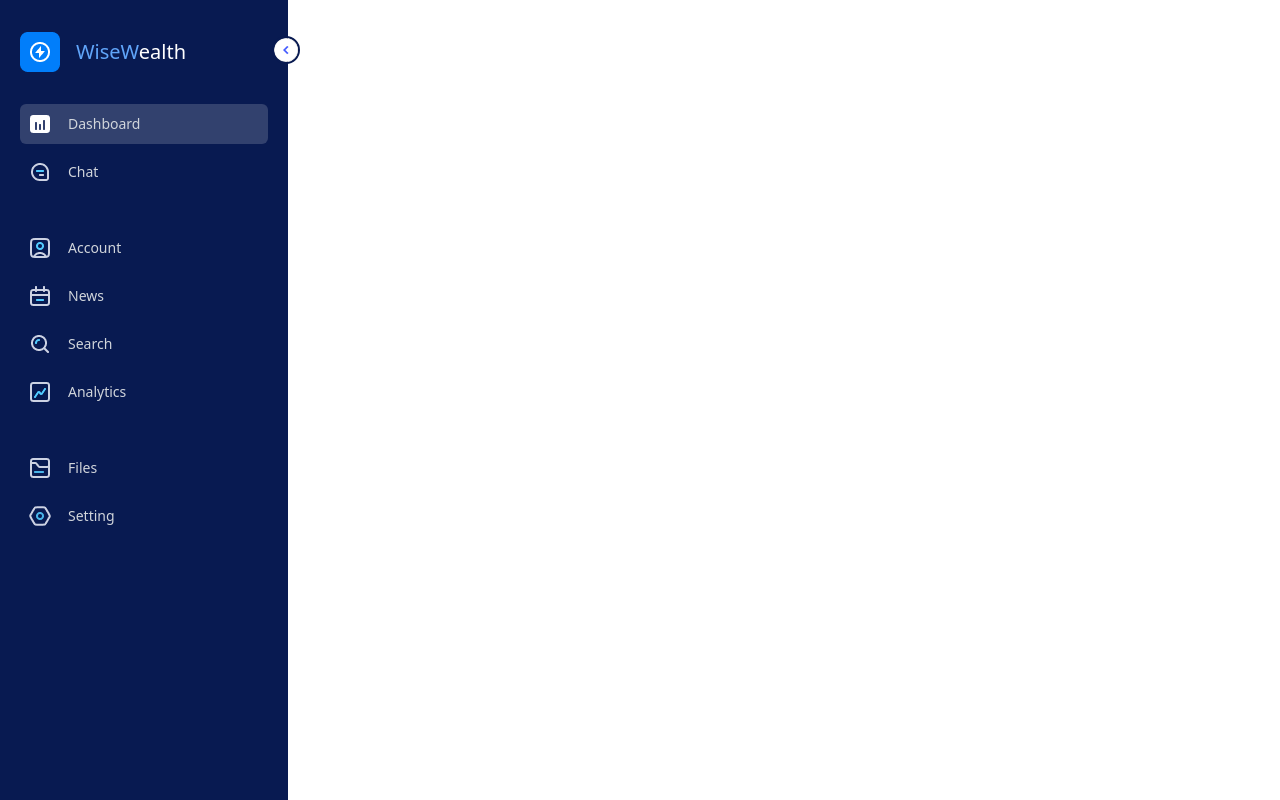
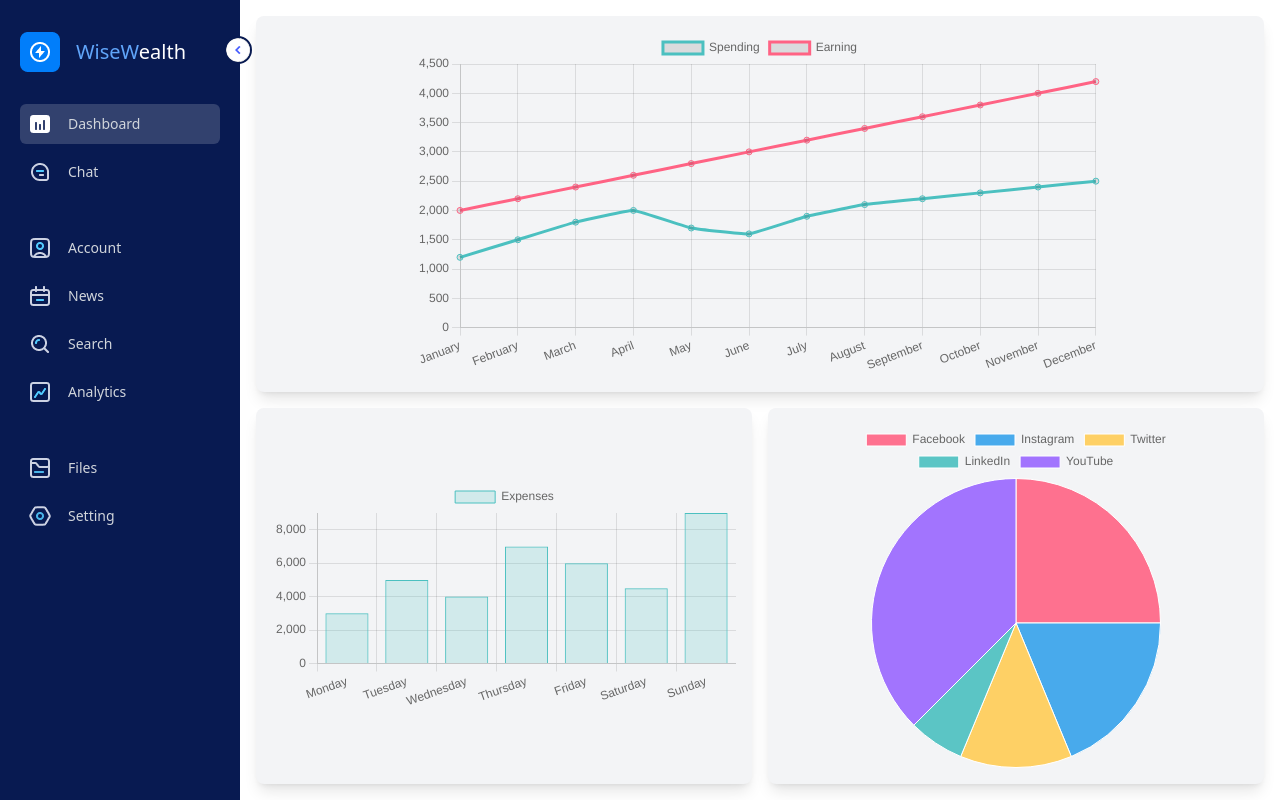
Before and after one commit to Minhajul-Abidin/personal-finance-app, a React (Vite) app in the folder Frontend/: page / in a window 1280 px wide. Built offline with nearby package versions, Linux system fonts and the light colour scheme.

Commit message:
refactor routing structure and sidebar component for improved navigation

```diff
--- a/Frontend/src/App.jsx
+++ b/Frontend/src/App.jsx
@@ -1,12 +1,21 @@
-// import { Fragment } from "react";
-import { Outlet } from "react-router-dom";
-import Sidebar from "./components/Sidebar/Sidebar";
+import { BrowserRouter, Route, Routes } from "react-router-dom";
+import Sidebar from "./components/Sidebar";
+import Home from "./components/Home";
+import Index from "./components/Index";
+import Account from "./components/Account";
 
 function App() {
   return (
     <div className="flex">
-      <Sidebar />
-      <Outlet />
+      <BrowserRouter>
+        <Sidebar />
+        <Routes>
+          <Route path="/" element={<Home />} />
+          <Route path="/dashboard" element={<Home />} />
+          <Route path="/inbox" element={<Index />} />
+          <Route path="/account" element={<Account />} />
+        </Routes>
+      </BrowserRouter>
     </div>
   );
 }
--- a/Frontend/src/components/Sidebar/Sidebar.jsx
+++ b/Frontend/src/components/Sidebar.jsx
@@ -1,12 +1,12 @@
 import { useState } from "react";
-import { NavLink } from "react-router-dom";
+import { Link, NavLink } from "react-router-dom";
 
 function Sidebar() {
   const [open, setOpen] = useState(true);
   const Menus = [
     { title: "Dashboard", src: "Chart_fill", path: "/dashboard" },
     { title: "Chat", src: "Chat", path: "/inbox" },
-    { title: "Account", src: "User", gap: true, path: "/accounts" },
+    { title: "Account", src: "User", gap: true, path: "/account" },
     { title: "News", src: "Calendar", path: "/schedule" },
     { title: "Search", src: "Search", path: "/search" },
     { title: "Analytics", src: "Chart", path: "/analytics" },
@@ -26,11 +26,17 @@
        border-2 rounded-full ${!open && "rotate-180"}`}
         onClick={() => setOpen(!open)}
       />
+
       <div className="flex gap-x-4 items-center">
+        <Link to={"/"}>
           <img
             src="./src/assets/logo.png"
-          className={`cursor-pointer duration-500 ${open && "rotate-[360deg]"}`}
+            className={`cursor-pointer duration-500 ${
+              open && "rotate-[360deg]"
+            }`}
           />
+        </Link>
+        <Link to={"/"}>
           <h1
             className={`text-white origin-left font-medium text-xl duration-200 ${
               !open && "scale-0"
@@ -39,6 +45,7 @@
             {/* WiseWealth */}
             <span className="text-blue-400">WiseW</span>ealth
           </h1>
+        </Link>
       </div>
       <ul className="pt-6">
         {Menus.map((Menu, index) => (
--- a/Frontend/src/main.jsx
+++ b/Frontend/src/main.jsx
@@ -1,29 +1,10 @@
 import React from "react";
 import ReactDOM from "react-dom/client";
-import App from "./App.jsx";
+import App from "./App";
 import "./index.css";
-import {
-  Route,
-  RouterProvider,
-  createBrowserRouter,
-  createRoutesFromElements,
-} from "react-router-dom";
-import Home from "./components/Home/Home.jsx";
-import Index from "./components/Index/Index.jsx";
-import Account from "./components/Account/Account.jsx";
-
-const router = createBrowserRouter(
-  createRoutesFromElements(
-    <Route path="/" element={<App />}>
-      <Route path="/dashboard" element={<Home />} />
-      <Route path="/inbox" element={<Index />} />
-      <Route path="/accounts" element={<Account />} />
-    </Route>
-  )
-);
 
 ReactDOM.createRoot(document.getElementById("root")).render(
   <React.StrictMode>
-    <RouterProvider router={router} />
+    <App />
   </React.StrictMode>
 );
```
Also changed, not shown: Frontend/src/components/Account.jsx (renamed from Frontend/src/components/Account/Account.jsx), Frontend/src/components/Home.jsx (renamed from Frontend/src/components/Home/Home.jsx), Frontend/src/components/Index.jsx (renamed from Frontend/src/components/Index/Index.jsx). Lines whose indentation alone changed are shown as unchanged.
